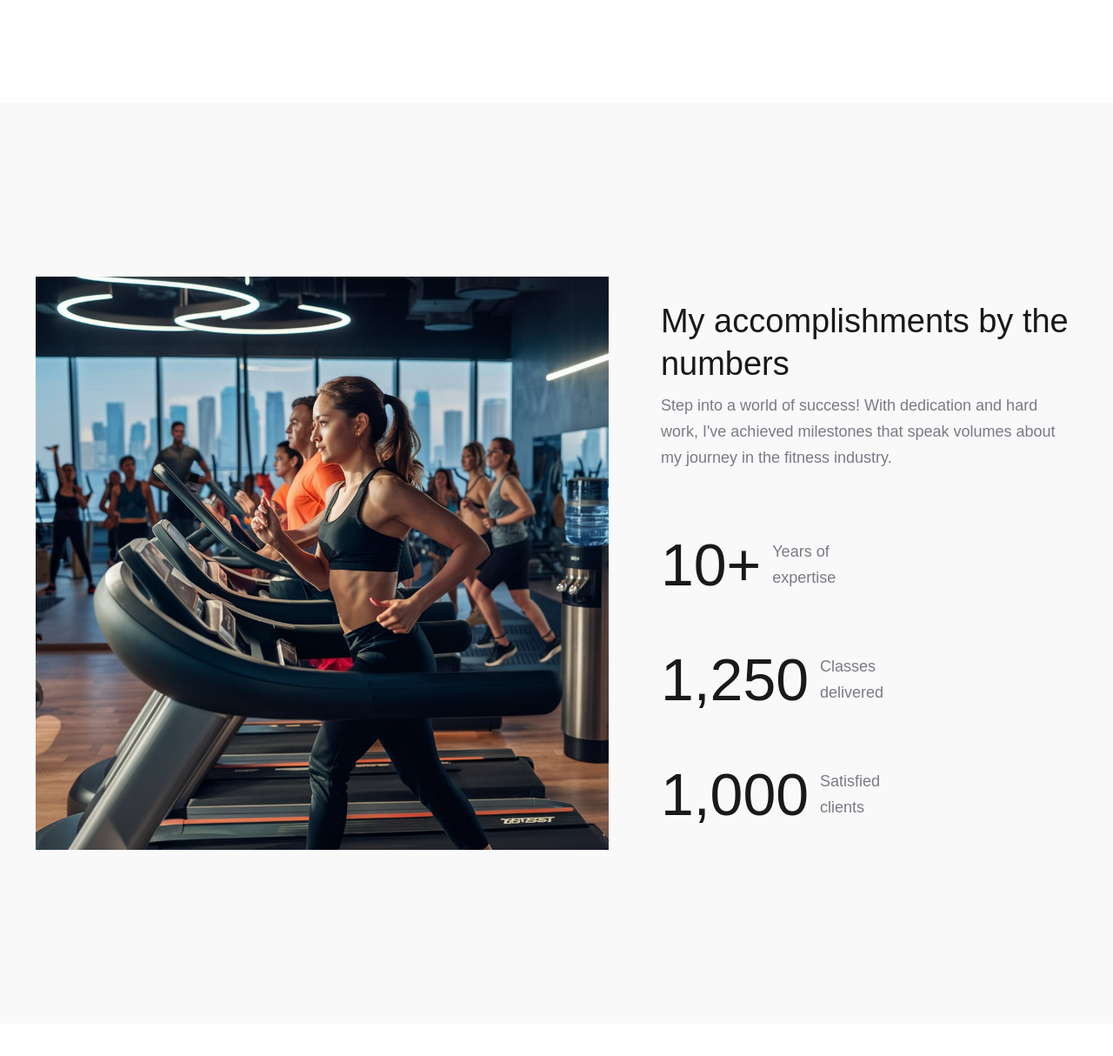
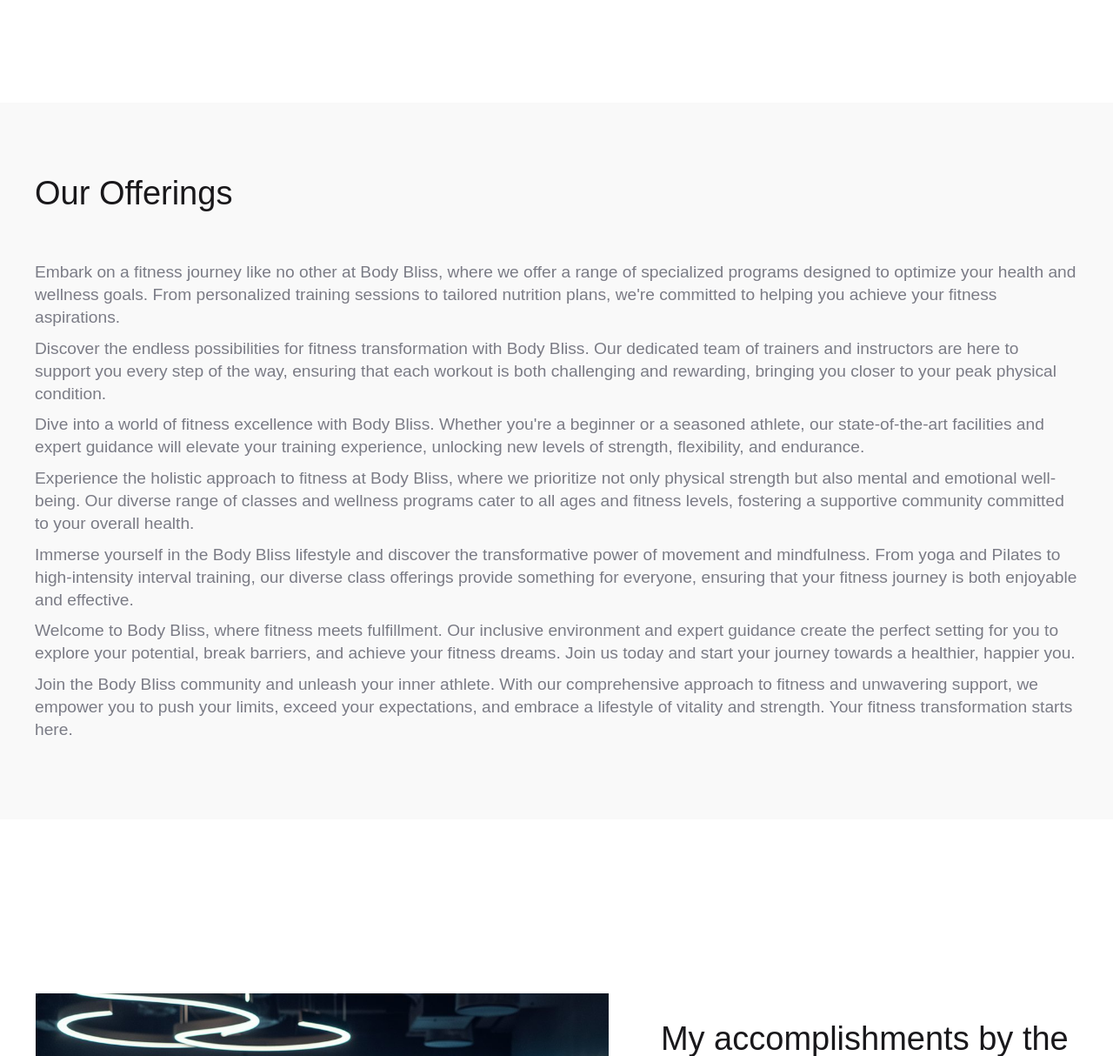
Before and after one commit to MishaKozarev/Template, a PHP site: page /about.html in a window 1280 px wide. Shown: the part 1518-2732 px from the top of the page at 87% size. Run offline with PHP 8.4, Linux system fonts and the light colour scheme; some web fonts are replaced.

Commit message:
feat: add zip

```diff
--- a/about.html
+++ b/about.html
@@ -114,7 +114,66 @@
         </div>
       </section>
 
-      <section class="cSTBeOBWhBghCFi dark">
+      <section class="section-text dark">
+        <div class="section-text__container">
+          <div class="block-text">
+            <h2>Our Offerings</h2>
+            <ol class="rounded">
+              <li>
+                Embark on a fitness journey like no other at Body Bliss, where
+                we offer a range of specialized programs designed to optimize
+                your health and wellness goals. From personalized training
+                sessions to tailored nutrition plans, we're committed to helping
+                you achieve your fitness aspirations.
+              </li>
+              <li>
+                Discover the endless possibilities for fitness transformation
+                with Body Bliss. Our dedicated team of trainers and instructors
+                are here to support you every step of the way, ensuring that
+                each workout is both challenging and rewarding, bringing you
+                closer to your peak physical condition.
+              </li>
+              <li>
+                Dive into a world of fitness excellence with Body Bliss. Whether
+                you're a beginner or a seasoned athlete, our state-of-the-art
+                facilities and expert guidance will elevate your training
+                experience, unlocking new levels of strength, flexibility, and
+                endurance.
+              </li>
+              <li>
+                Experience the holistic approach to fitness at Body Bliss, where
+                we prioritize not only physical strength but also mental and
+                emotional well-being. Our diverse range of classes and wellness
+                programs cater to all ages and fitness levels, fostering a
+                supportive community committed to your overall health.
+              </li>
+              <li>
+                Immerse yourself in the Body Bliss lifestyle and discover the
+                transformative power of movement and mindfulness. From yoga and
+                Pilates to high-intensity interval training, our diverse class
+                offerings provide something for everyone, ensuring that your
+                fitness journey is both enjoyable and effective.
+              </li>
+              <li>
+                Welcome to Body Bliss, where fitness meets fulfillment. Our
+                inclusive environment and expert guidance create the perfect
+                setting for you to explore your potential, break barriers, and
+                achieve your fitness dreams. Join us today and start your
+                journey towards a healthier, happier you.
+              </li>
+              <li>
+                Join the Body Bliss community and unleash your inner athlete.
+                With our comprehensive approach to fitness and unwavering
+                support, we empower you to push your limits, exceed your
+                expectations, and embrace a lifestyle of vitality and strength.
+                Your fitness transformation starts here.
+              </li>
+            </ol>
+          </div>
+        </div>
+      </section>
+
+      <section class="cSTBeOBWhBghCFi">
         <div class="wOaHEfYgWyiSpti UEZztWmAhityLRy">
           <div class="cYdZxbVXzpSzLcm">
             <img
--- a/css/main.css
+++ b/css/main.css
@@ -87,7 +87,7 @@ body {
 }
 
 .information__container {
-  padding: 150px 40px 80px;
+  padding: 200px 40px 80px;
   max-width: 800px;
   margin: 0 auto;
   align-items: center;
@@ -122,7 +122,7 @@ body {
   color: #ff3f56;
 }
 
-@media (max-width: 830px) {
+@media (max-width: 760px) {
   .information__container {
     padding: 150px 40px 80px;
   }
--- a/css/style.css
+++ b/css/style.css
@@ -2610,3 +2610,31 @@ li {
 .margin-top {
   margin-top: 70px;
 }
+
+.section-text__container {
+  padding: 80px 20px;
+  max-width: 1240px;
+  margin: 0 auto;
+}
+
+.section-text__container li {
+  list-style-type: none;
+}
+
+.rounded {
+  counter-reset: li;
+  list-style: none;
+  text-shadow: 0 1px 0 rgba(255, 255, 255, 0.5);
+  padding: 20px 0 0;
+}
+
+.rounded li {
+  position: relative;
+  display: block;
+  margin: 0.5em 0;
+  border-radius: 0.3em;
+  margin-bottom: 0;
+  font-size: 1.2rem;
+  font-weight: 300;
+  line-height: 1.625rem;
+}
```
Also changed, not shown: 1 other file.
